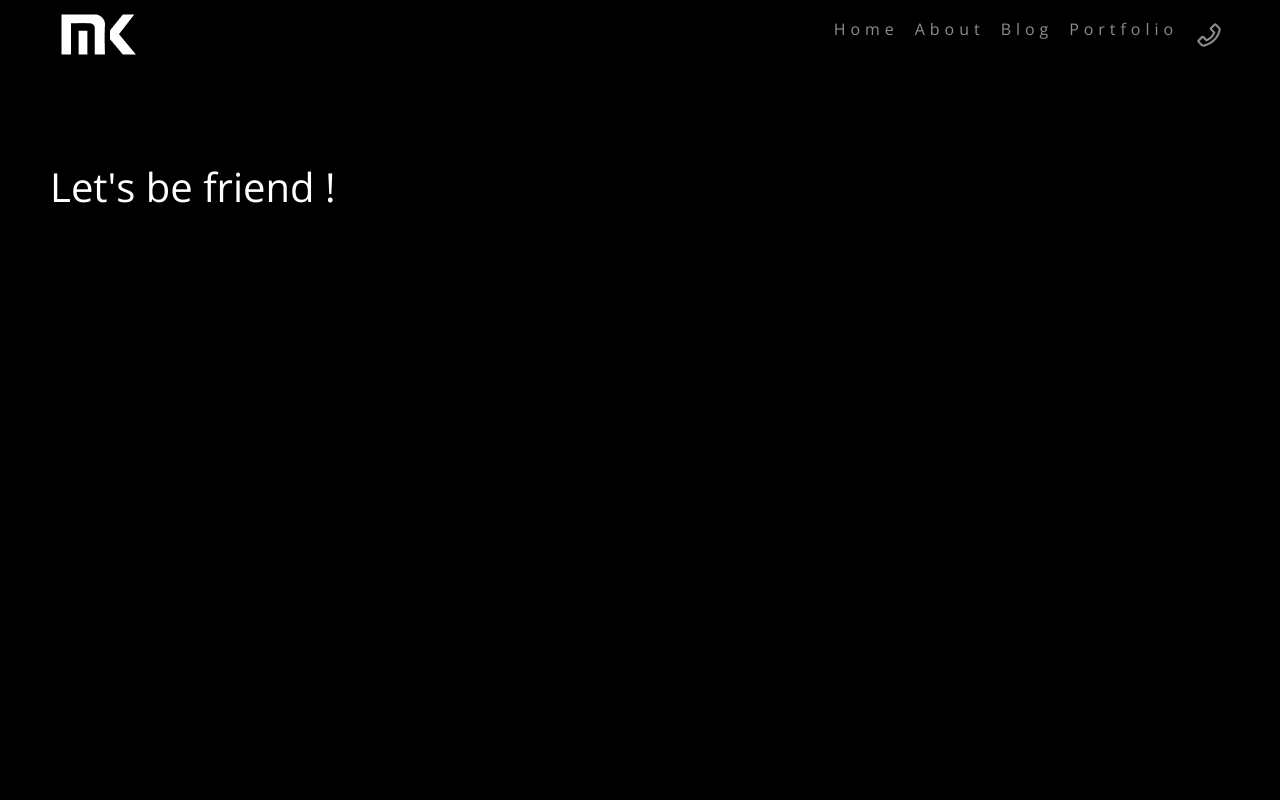
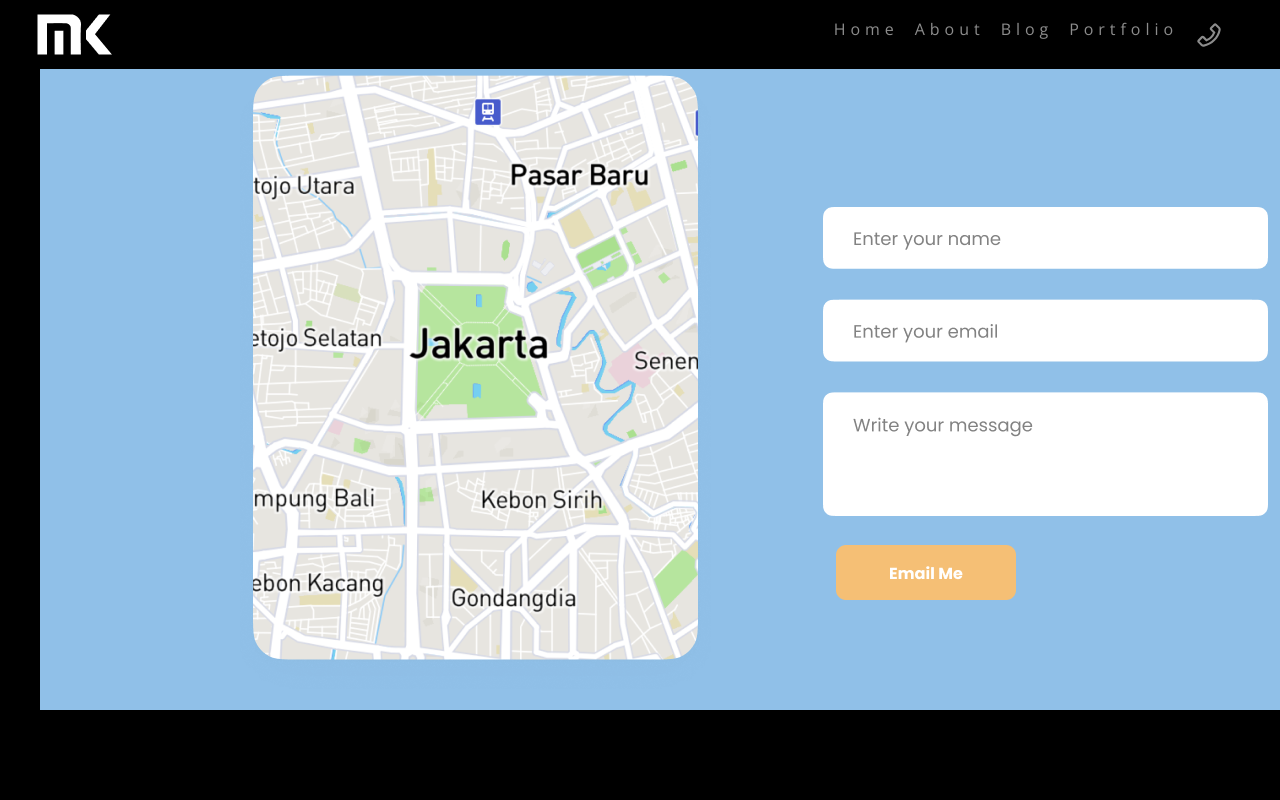
Before and after one commit to mirosh-kavinda/react-portfolio, a React (Create React App) app: page /contact in a window 1280 px wide. Shown: the top 800 px of the page. Built offline with nearby package versions, Linux system fonts and the light colour scheme.

Commit message:
do major changes to about page

```diff
--- a/src/components/Footer/index.css
+++ b/src/components/Footer/index.css
@@ -1,7 +1,7 @@
 .back-to-top {
   position: fixed;
   bottom: 0px;
-  right: 30px;
+  right: 40px;
   font-size: 16px;
 font-weight: 800;
   cursor: pointer;
@@ -25,7 +25,7 @@ font-weight: 800;
 }
 .footer-head {
   position: absolute;
-left: 10.4%;
+left: 40px;
 right: 62.34%;
 top: 30.17%;
 bottom: 38.79%;
--- a/src/components/Footer/index.js
+++ b/src/components/Footer/index.js
@@ -5,7 +5,8 @@ import {
   AiOutlineYoutube,
   AiOutlineTwitter,
   AiOutlineLinkedin,
-  AiOutlineArrowUp
+  AiOutlineArrowUp,
+  AiOutlineCopyright,
 } from "react-icons/ai";
 const Footer = () => {
   const [showButton, setShowButton] = useState(false);
@@ -34,19 +35,26 @@ const Footer = () => {
     <>
       <div>
         {showButton && (
-          <div className="footer">
-            <div>
-              {/* <p className="footter-head">c 2022 MIrosh  All Right Reserved </p> */}
-              <AiOutlineInstagram />
-              <AiOutlineYoutube />
-              <AiOutlineTwitter />
-              <AiOutlineLinkedin />
+          <div class=" footer">
+            <div className="row ">
+              <p className="footter-head col-4 align-self-start mx-5">
+                {" "}
+                <AiOutlineCopyright /> 2022 MIrosh All Right Reserved
+              </p>
+
+              <div className="col-md-auto align-self-center mx-4">
+                <AiOutlineInstagram className="mx-2" size={30} />
+                <AiOutlineYoutube className="mx-2" size={30} />
+                <AiOutlineTwitter className="mx-2" size={30} />
+                <AiOutlineLinkedin className="mx-2" size={30} />
+              </div>
             </div>
           </div>
         )}
         {showButton && (
-          <button onClick={scrollToTop} className="back-to-top">
-            Back to Top<AiOutlineArrowUp/>
+          <button onClick={scrollToTop} className="back-to-top col  ">
+            Back to Top
+            <AiOutlineArrowUp />
           </button>
         )}
       </div>
--- a/src/components/Navbar/index.js
+++ b/src/components/Navbar/index.js
@@ -4,14 +4,12 @@ import {AiOutlinePhone } from 'react-icons/ai';
 
 
 const Navbar = () => {
-
-
   return (
     <>
 
-      <nav className="navbar navbar-dark bg-black navbar-expand-lg  fixed-top mx-5  ">
-        <div className="container-fluid">
-          <a className="navbar-brand ms pa-2" href="/">
+      <nav className="navbar navbar-dark bg-black navbar-expand-lg  fixed-top  ">
+        <div className="container-fluid  ">
+          <a className="navbar-brand ms pa-2 mx-4" href="/">
            <img  src={brandImg} alt='brand logo'/>
           </a>
           <button
@@ -23,10 +21,10 @@ const Navbar = () => {
             aria-expanded="false"
             aria-label="Toggle navigation"
           >
-            <span className="navbar-toggler-icon"></span>
+            <span className="navbar-toggler-icon "></span>
           </button>
         </div>
-        <div className="collapse navbar-collapse " id="navbarNavAltMarkup">
+        <div className="collapse navbar-collapse mx-5" id="navbarNavAltMarkup">
           <div className="navbar-nav ml-auto">
             <a className="nav-link is-active exact  "  aria-current="page" href="/">
              <h6> Home</h6>
--- a/src/index.js
+++ b/src/index.js
@@ -4,10 +4,7 @@ import "./index.css";
 import App from "./App";
 import {BrowserRouter as Router } from 'react-router-dom';
 
-
 const root = ReactDOM.createRoot(document.getElementById("root"));
-
-
 root.render(
 
     <React.StrictMode>
--- a/src/pages/About/index.css
+++ b/src/pages/About/index.css
@@ -2,8 +2,8 @@
 .about{
 
     position: absolute;
-    width: 1365px;
-    height: 1900px;
+display: flex;
+    height: 2000px;
     left: 14px;
     top: 0px;
 }
@@ -29,7 +29,7 @@
 }
 
 
-.content3-image
+.content2-image
 {
      position: absolute;
 width: 1110px;
@@ -38,11 +38,10 @@ left: 95px;
 top: 900px;
 filter: drop-shadow(0px 4px 4px rgba(0, 0, 0, 0.25));
 }
-.contact-img123{
-    position: absolute;
-    width: 1098px;
-    height: 622.5px;
-    left: 135px;
-    top: 1610px;
+.contact{
 
+position: absolute;
+width: 1098px;
+height: 622.5px;
+top: 1610px;
 }
--- a/src/pages/About/index.js
+++ b/src/pages/About/index.js
@@ -2,9 +2,7 @@ import React from "react";
 import image1 from "../../images/about-image1.png";
 import image2 from "../../images/about-image3.png";
 import "./index.css";
-import image3 from '../../images/contact-image1.png';
-
-
+import Contact from "../Contact/index";
 class About extends React.Component {
   render() {
     return (
@@ -21,11 +19,10 @@ class About extends React.Component {
               <p>Tools & Skills</p>
             </div>
             <img src={image1} alt="image1" className="intro-image" />
-            <img src={image2} alt="image3" className="content3-image" />
+            <img src={image2} alt="image3" className="content2-image" />
           </div>
-          <div className="contact-content">
-
-            <img src={image3} className="contact-img123" alt="fff" />
+          <div className="contact">
+            <Contact />
           </div>
         </div>
       </>
--- a/src/pages/Contact/index.css
+++ b/src/pages/Contact/index.css
@@ -1,20 +1,8 @@
 
 .contact-content{
     position: absolute;
-    width: 1440px;
-    height: 939px;
-    left: 50px;
-    top: 163px;
-
+    top:20px;
+    width: 1015px;
+    height: 622px;
+    left:40px;
 }
-.contact-img123
-{
-    position: absolute;
-    width: 1440px;
-    height: 690px;
-    left: 0px;
-    top: 700x;
-
-    background: #90C0E8;
-
-}
--- a/src/pages/Contact/index.js
+++ b/src/pages/Contact/index.js
@@ -7,7 +7,6 @@ class Contact extends React.Component {
     return (
       <>
         <div className="contact-content">
-          <h1>Let's be friend !</h1>
           <img src={image1} className="contact-img123" alt="fff" />
         </div>
       </>
```
